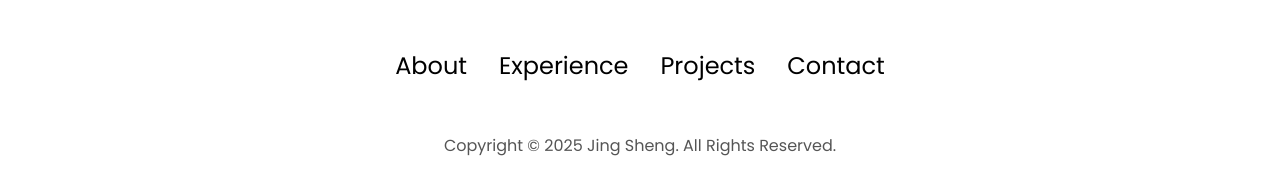
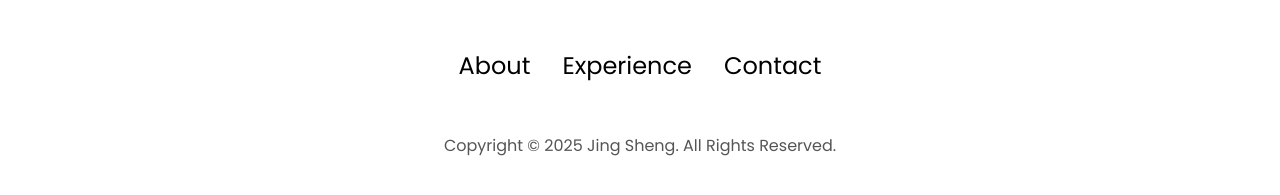
Before and after one commit to jingshenggg/portfolio, a plain HTML site: page index.html in a window 1280 px wide. Shown: the part 2718-2913 px from the top of the page. Drawn offline with Linux system fonts and the light colour scheme.

Commit message:
commented projects code

```diff
--- a/index.html
+++ b/index.html
@@ -387,7 +387,7 @@
           <ul class="nav-links">
             <li><a href="#about">About</a></li>
             <li><a href="#experience">Experience</a></li>
-            <li><a href="#projects">Projects</a></li>
+            <!-- <li><a href="#projects">Projects</a></li> -->
             <li><a href="#contact">Contact</a></li>
           </ul>
         </div>
```
